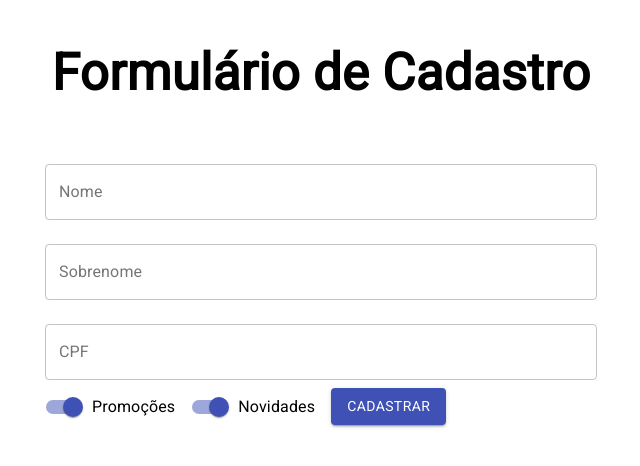
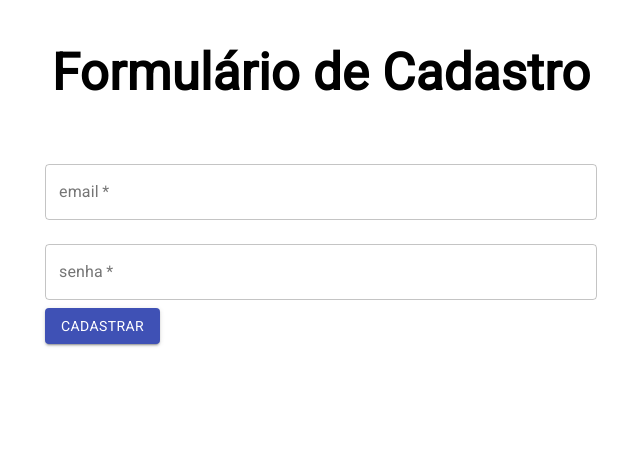
Before and after one commit to caazia/Formulario-React, a React (Create React App) app: page / in a window 1280 px wide. Shown: the top 466 px of the page, without its empty margins (319-959 px from the left). Built offline with nearby package versions, Linux system fonts and the light colour scheme.

Commit message:
attAula0201

```diff
--- a/src/App.js
+++ b/src/App.js
@@ -12,7 +12,7 @@ class App extends Component {
     return (
       <Container component='article' maxWidth='sm'>
         <Typography variant='h4' component='h1' align='center'><h1>Formulário de Cadastro</h1></Typography>
-        <FormularioCadastro aoEnviar={aoEnviarForm} />
+        <FormularioCadastro aoEnviar={aoEnviarForm} validarCPF={validarCPF} />
       </Container>
     );
   }
@@ -22,4 +22,12 @@ function aoEnviarForm(dados) {
   console.log(dados);
 }
 
+function validarCPF(cpf) {
+  if(cpf.length !== 11) {
+    return {valido: false, texto:"O CPF deve ter 11 dígitos."}
+  } else {
+    return {valido: true, texto:""}
+  }
+}
+
 export default App;
--- /dev/null
+++ b/src/components/FormularioCadastro/DadosEntrega.jsx
@@ -0,0 +1,57 @@
+import { TextField, Button } from '@material-ui/core';
+import React from 'react';
+
+
+function DadosEntrega() {
+    return(
+        <form>
+             <TextField
+                id="cep"
+                label="CEP"
+                type="number"
+                variant='outlined'
+                margin='normal'
+                fullWidth
+            />
+             <TextField
+                id="endereco"
+                label="Endereço"
+                type="text"
+                variant='outlined'
+                margin='normal'
+                fullWidth
+            />
+             <TextField
+                id="numero"
+                label="Numero"
+                type="number"
+                variant='outlined'
+                margin='normal'
+            />
+             <TextField
+                id="estado"
+                label="Estado"
+                type="text"
+                variant='outlined'
+                margin='normal'
+            />
+             <TextField
+                id="cidade"
+                label="Cidade"
+                type="text"
+                variant='outlined'
+                margin='normal'
+            />
+
+            <Button
+                type="submit"
+                variant="contained"
+                color="primary"
+                fullWidth
+                >Finalizar Cadastro
+            </Button>
+        </form>
+    )
+}
+
+export default DadosEntrega;
--- /dev/null
+++ b/src/components/FormularioCadastro/DadosPessoais.jsx
@@ -0,0 +1,95 @@
+import React, { useState } from 'react';
+import { Button, TextField, Switch, FormControlLabel } from '@material-ui/core';
+
+function DadosPessoais({aoEnviar, validarCPF}) {
+    const [nome, setNome] = useState("");
+    const [sobrenome, setSobrenome] = useState("");
+    const [cpf, setCpf] = useState("");
+    const [promocoes, setPromocoes] = useState(true);
+    const [novidades, setNovidades] = useState(true);
+    const [erros, setErros] = useState({cpf:{valido: true, texto:""}})
+
+
+    return (
+        <form
+            onSubmit={(event) => {
+                event.preventDefault();
+                aoEnviar({nome, sobrenome, cpf, novidades, promocoes})
+            }}
+        >
+            <TextField
+                value={nome}
+                onChange={(event) => {
+                    setNome(event.target.value);
+                }}
+                id='nome'
+                label='Nome'
+                variant='outlined'
+                margin='normal'
+                fullWidth
+            />
+            <TextField
+                value={sobrenome}
+                onChange={(event) => {
+                    setSobrenome(event.target.value);
+                }}
+                id='sobrenome'
+                label='Sobrenome'
+                variant='outlined'
+                margin='normal'
+                fullWidth
+            />
+            <TextField
+                value={cpf}
+                onChange={(event) => {
+                    setCpf(event.target.value);
+                }}
+
+                onBlur={(event) => {
+                    const ehValido = validarCPF(cpf)
+                    setErros({cpf:ehValido})
+                }}
+                error={!erros.cpf.valido}
+                helperText={erros.cpf.texto}
+                id='cpf'
+                label='CPF'
+                variant='outlined'
+                margin='normal'
+                fullWidth
+            />
+
+            <FormControlLabel
+                label='Promoções'
+                control={
+                <Switch
+                    checked={promocoes}
+                    onChange={(event) => {
+                    setPromocoes(event.target.checked)
+                }}
+                name='promocoes'
+                color='primary'
+                    />
+                }
+            />
+
+            <FormControlLabel
+                label='Novidades'
+                control={
+                <Switch
+                    checked={novidades}
+                    onChange={(event) => {
+                    setNovidades(event.target.checked)
+                }}
+                name='novidades'
+                color='primary'
+                    />
+                }
+            />
+
+
+            <Button variant="contained" color="primary" type='submit'>Cadastrar</Button>
+        </form>
+    );
+}
+
+export default DadosPessoais;
--- /dev/null
+++ b/src/components/FormularioCadastro/DadosUsuario.jsx
@@ -0,0 +1,38 @@
+import { Button, TextField } from "@material-ui/core";
+import React from "react";
+
+function DadosUsuario({aoEnviar}) {
+    return (
+        <form onSubmit={(event) => {
+            event.preventDefault();
+            aoEnviar();
+        }}>
+            <TextField
+                id="email"
+                label="email"
+                type="email"
+                required
+                variant='outlined'
+                margin='normal'
+                fullWidth
+            />
+            <TextField
+                id="senha"
+                label="senha"
+                type="password"
+                required
+                variant='outlined'
+                margin='normal'
+                fullWidth
+            />
+            <Button
+                type="submit"
+                variant="contained"
+                color="primary"
+                >Cadastrar
+            </Button>
+        </form>
+    )
+}
+
+export default DadosUsuario;
--- a/src/components/FormularioCadastro/FormularioCadastro.jsx
+++ b/src/components/FormularioCadastro/FormularioCadastro.jsx
@@ -1,87 +1,35 @@
 import React, { useState } from 'react';
-import { Button, TextField, Switch, FormControlLabel } from '@material-ui/core';
+import DadosPessoais from './DadosPessoais';
+import DadosUsuario from './DadosUsuario';
+import DadosEntrega from './DadosEntrega';
+import { Typography } from '@material-ui/core';
 
-function FormularioCadastro({aoEnviar}) {
-    const [nome, setNome] = useState("");
-    const [sobrenome, setSobrenome] = useState("");
-    const [cpf, setCpf] = useState("");
-    const [promocoes, setPromocoes] = useState(true);
-    const [novidades, setNovidades] = useState(true);
+function FormularioCadastro({aoEnviar, validarCPF}) {
+    const [etapaAtual, setEtapaAtual] = useState(0);
+
+    function proximo() {
+        setEtapaAtual(etapaAtual+1)
+    }
+
+    function formularioAtual(etapa) {
+        switch (etapa) {
+            case 0:
+                return <DadosUsuario aoEnviar={proximo} />;
+            case 1:
+                return <DadosPessoais aoEnviar={proximo} validarCPF={validarCPF}/>;
+            case 2:
+                return <DadosEntrega aoEnviar={aoEnviar}/>;
+            default:
+                return <Typography>Erro ao selecionar formulário</Typography>
+        }
+    }
+
+    return (
+        <>
+        {formularioAtual(etapaAtual)}
+        </>
+    )
+    }
 
 
-    return (
-        <form
-            onSubmit={(event) => {
-                event.preventDefault();
-                aoEnviar({nome, sobrenome, cpf, novidades, promocoes})
-            }}
-        >
-            <TextField
-                value={nome}
-                onChange={(event) => {
-                    setNome(event.target.value);
-                }}
-                id='nome'
-                label='Nome'
-                variant='outlined'
-                margin='normal'
-                fullWidth
-            />
-            <TextField
-                value={sobrenome}
-                onChange={(event) => {
-                    setSobrenome(event.target.value);
-                }}
-                id='sobrenome'
-                label='Sobrenome'
-                variant='outlined'
-                margin='normal'
-                fullWidth
-            />
-            <TextField
-                value={cpf}
-                onChange={(event) => {
-                    setCpf(event.target.value);
-                }}
-                id='cpf'
-                label='CPF'
-                variant='outlined'
-                margin='normal'
-                fullWidth
-            />
-
-            <FormControlLabel
-                label='Promoções'
-                control={
-                <Switch
-                    checked={promocoes}
-                    onChange={(event) => {
-                    setPromocoes(event.target.checked)
-                }}
-                name='promocoes'
-                color='primary'
-                    />
-                }
-            />
-
-            <FormControlLabel
-                label='Novidades'
-                control={
-                <Switch
-                    checked={novidades}
-                    onChange={(event) => {
-                    setNovidades(event.target.checked)
-                }}
-                name='novidades'
-                color='primary'
-                    />
-                }
-            />
-
-
-            <Button variant="contained" color="primary" type='submit'>Cadastrar</Button>
-        </form>
-    );
-}
-
 export default FormularioCadastro;
```
Also changed, not shown: 1 other file (tests, documents, lock files or other folders).
